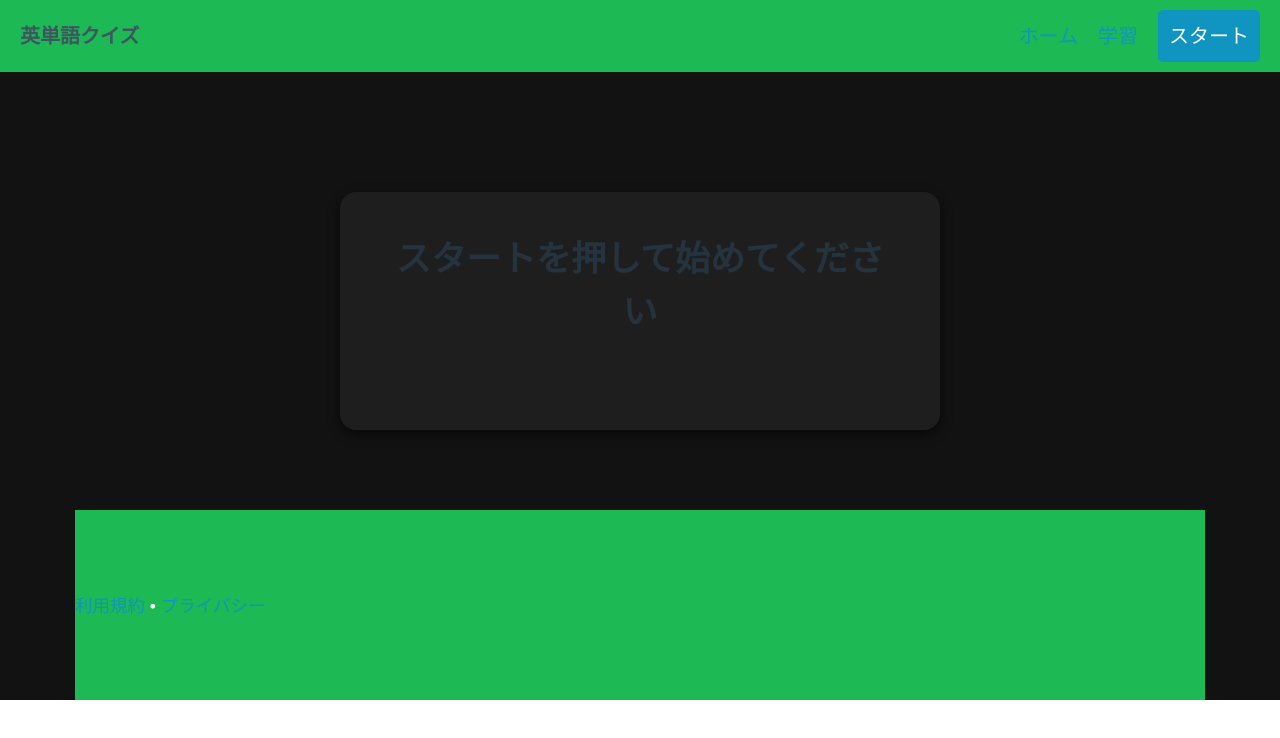
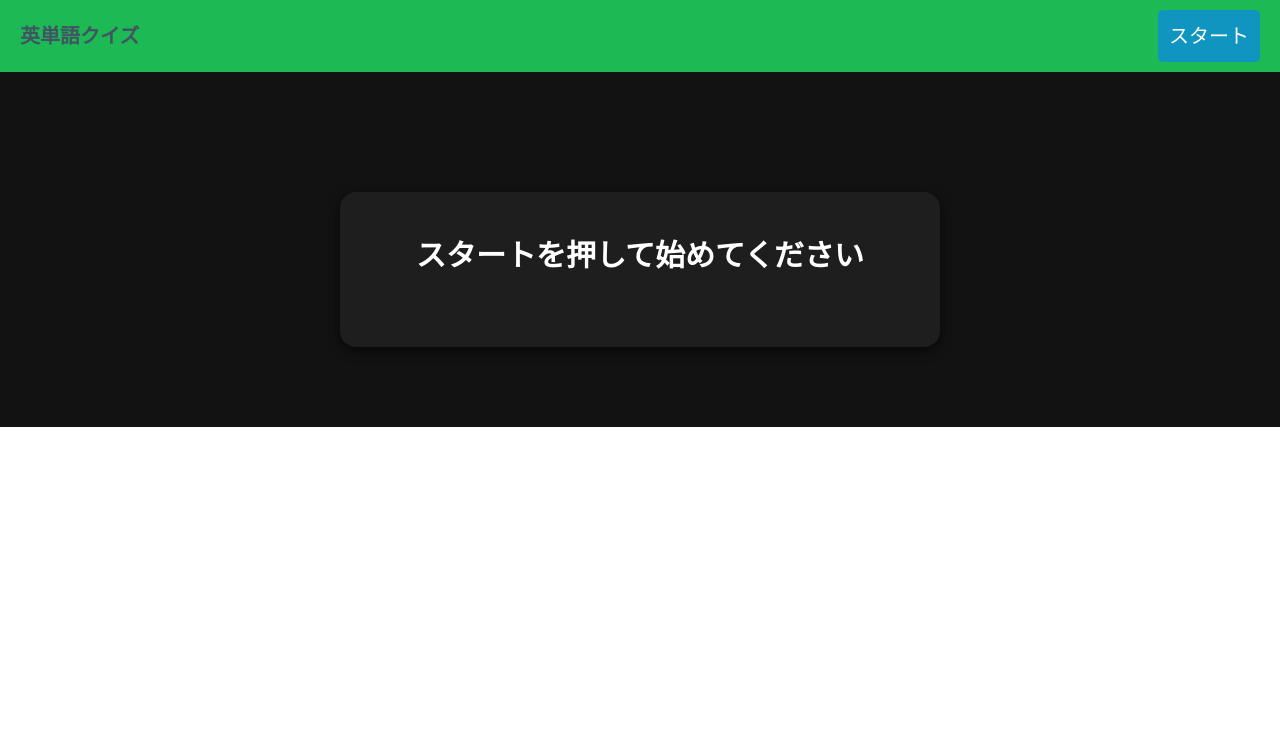
Before and after one commit to j20252097/E, a plain HTML site: page index.html in a window 1280 px wide. Drawn offline with nearby package versions, Linux system fonts and the light colour scheme.

Commit message:
Update index.html

```diff
--- a/index.html
+++ b/index.html
@@ -11,7 +11,7 @@
       color: #ffffff;
       font-family: "Helvetica Neue", Arial, sans-serif;
     }
-    nav, footer {
+    nav {
       background: #1db954;
       color: #fff;
     }
@@ -26,6 +26,11 @@
       box-shadow: 0 4px 12px rgba(0,0,0,0.6);
       max-width: 600px;
       margin: auto;
+    }
+    #question {
+      color: #ffffff;
+      font-size: 1.5rem;
+      margin-bottom: 1.5rem;
     }
     button.option {
       display: block;
@@ -68,8 +73,6 @@
   <nav class="container-fluid">
     <ul><li><strong>英単語クイズ</strong></li></ul>
     <ul>
-      <li><a href="#">ホーム</a></li>
-      <li><a href="#">学習</a></li>
       <li><a href="#" role="button" id="startBtn">スタート</a></li>
     </ul>
   </nav>
@@ -83,11 +86,6 @@
       <button id="nextBtn" style="display:none;">次の問題へ</button>
     </div>
   </main>
-
-  <!-- フッター -->
-  <footer class="container">
-    <small><a href="#">利用規約</a> • <a href="#">プライバシー</a></small>
-  </footer>
 
   <script>
     let wordList = [];
@@ -120,7 +118,7 @@
       currentWord = wordList[currentIndex];
       questionEl.textContent = `第${currentIndex + 1}問: 「${currentWord.meaning}」に当てはまる英単語は？`;
 
-      // 正解 + ランダムな3つ
+      // 正解 + ランダム3つ
       let options = [currentWord];
       while (options.length < 4) {
         const rand = wordList[Math.floor(Math.random() * wordList.length)];
```
